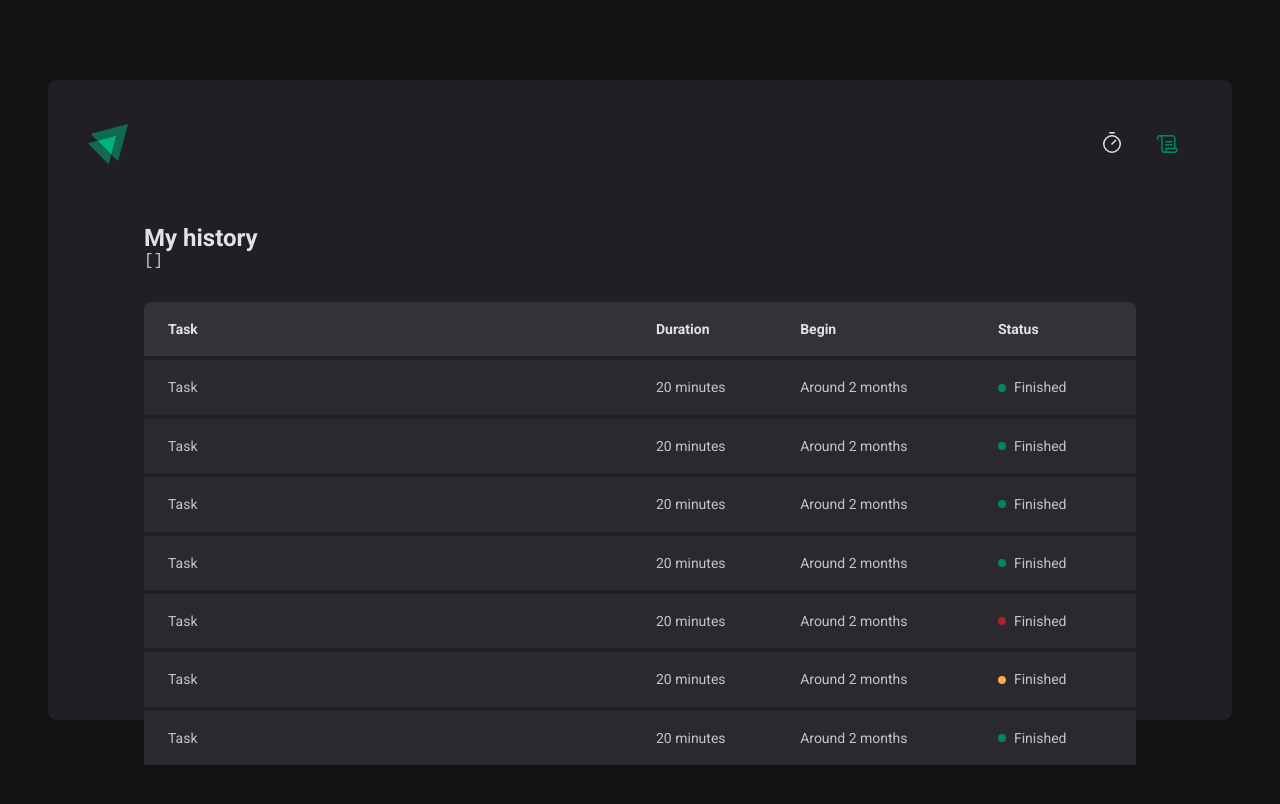
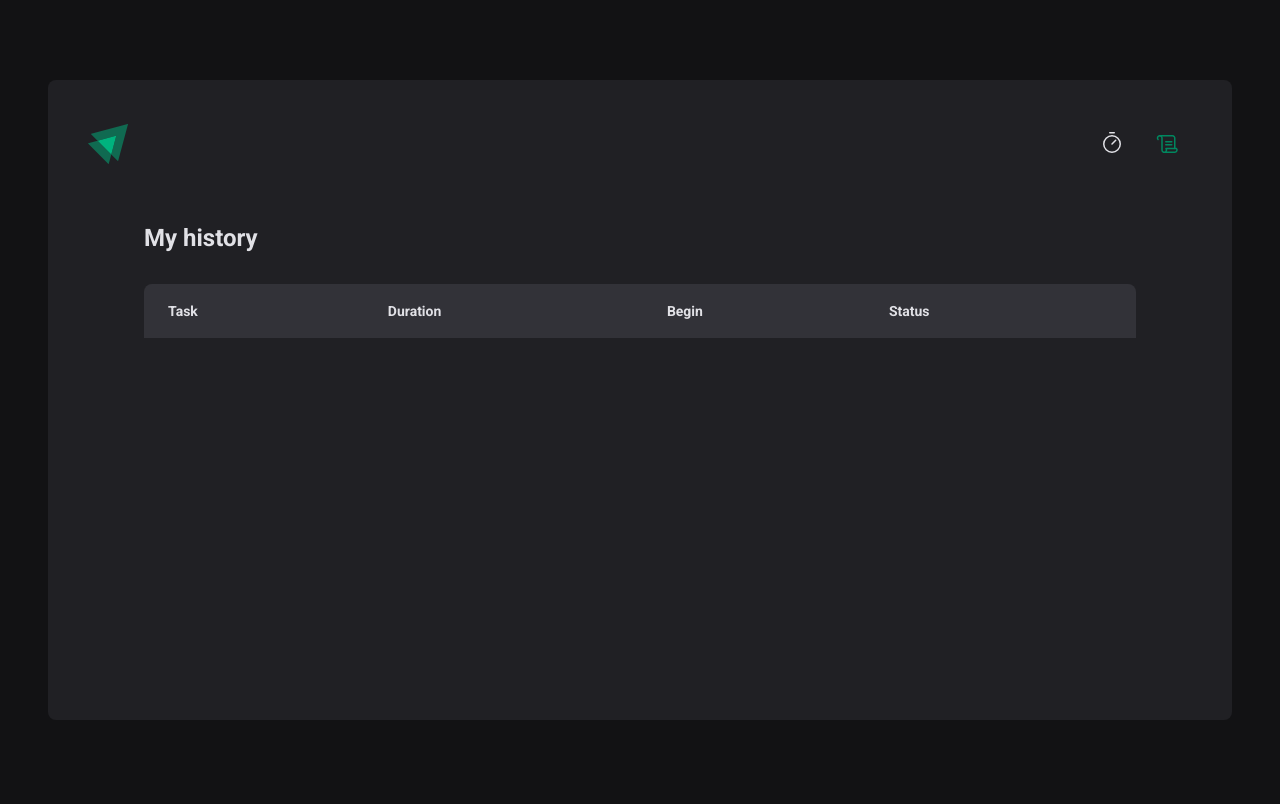
Before and after one commit to mhayk/ignite-pomodoro, a React (Vite) app: page /history in a window 1280 px wide. Shown: the top 804 px of the page. Built offline with nearby package versions, Linux system fonts and the light colour scheme.

Commit message:
feat: create the history list

```diff
--- a/src/pages/History/index.tsx
+++ b/src/pages/History/index.tsx
@@ -7,8 +7,6 @@
   return (
     <HistoryContainer>
       <h1>My history</h1>
-
-      <pre>{JSON.stringify(cycles, null, 2)}</pre>
 
       <HistoryList>
         <table>
@@ -21,62 +19,28 @@
             </tr>
           </thead>
           <tbody>
-            <tr>
-              <td>Task</td>
-              <td>20 minutes</td>
-              <td>Around 2 months</td>
-              <td>
-                <Status statusColor="green">Finished</Status>
-              </td>
-            </tr>
-            <tr>
-              <td>Task</td>
-              <td>20 minutes</td>
-              <td>Around 2 months</td>
-              <td>
-                <Status statusColor="green">Finished</Status>
-              </td>
-            </tr>
-            <tr>
-              <td>Task</td>
-              <td>20 minutes</td>
-              <td>Around 2 months</td>
-              <td>
-                <Status statusColor="green">Finished</Status>
-              </td>
-            </tr>
-            <tr>
-              <td>Task</td>
-              <td>20 minutes</td>
-              <td>Around 2 months</td>
-              <td>
-                <Status statusColor="green">Finished</Status>
-              </td>
-            </tr>
-            <tr>
-              <td>Task</td>
-              <td>20 minutes</td>
-              <td>Around 2 months</td>
-              <td>
-                <Status statusColor="red">Finished</Status>
-              </td>
-            </tr>
-            <tr>
-              <td>Task</td>
-              <td>20 minutes</td>
-              <td>Around 2 months</td>
-              <td>
-                <Status statusColor="yellow">Finished</Status>
-              </td>
-            </tr>
-            <tr>
-              <td>Task</td>
-              <td>20 minutes</td>
-              <td>Around 2 months</td>
-              <td>
-                <Status statusColor="green">Finished</Status>
-              </td>
-            </tr>
+            {cycles.map((cycle) => {
+              return (
+                <tr key={cycle.id}>
+                  <td>{cycle.task}</td>
+                  <td>{cycle.minutesAmount} minutes</td>
+                  <td>Around {cycle.startDate.toISOString()} months</td>
+                  <td>
+                    {cycle.finishedDate && (
+                      <Status statusColor="green">Finished</Status>
+                    )}
+
+                    {cycle.interruptedDate && (
+                      <Status statusColor="red">Interrupted</Status>
+                    )}
+
+                    {!cycle.finishedDate && !cycle.interruptedDate && (
+                      <Status statusColor="yellow">In progress</Status>
+                    )}
+                  </td>
+                </tr>
+              );
+            })}
           </tbody>
         </table>
       </HistoryList>
```
